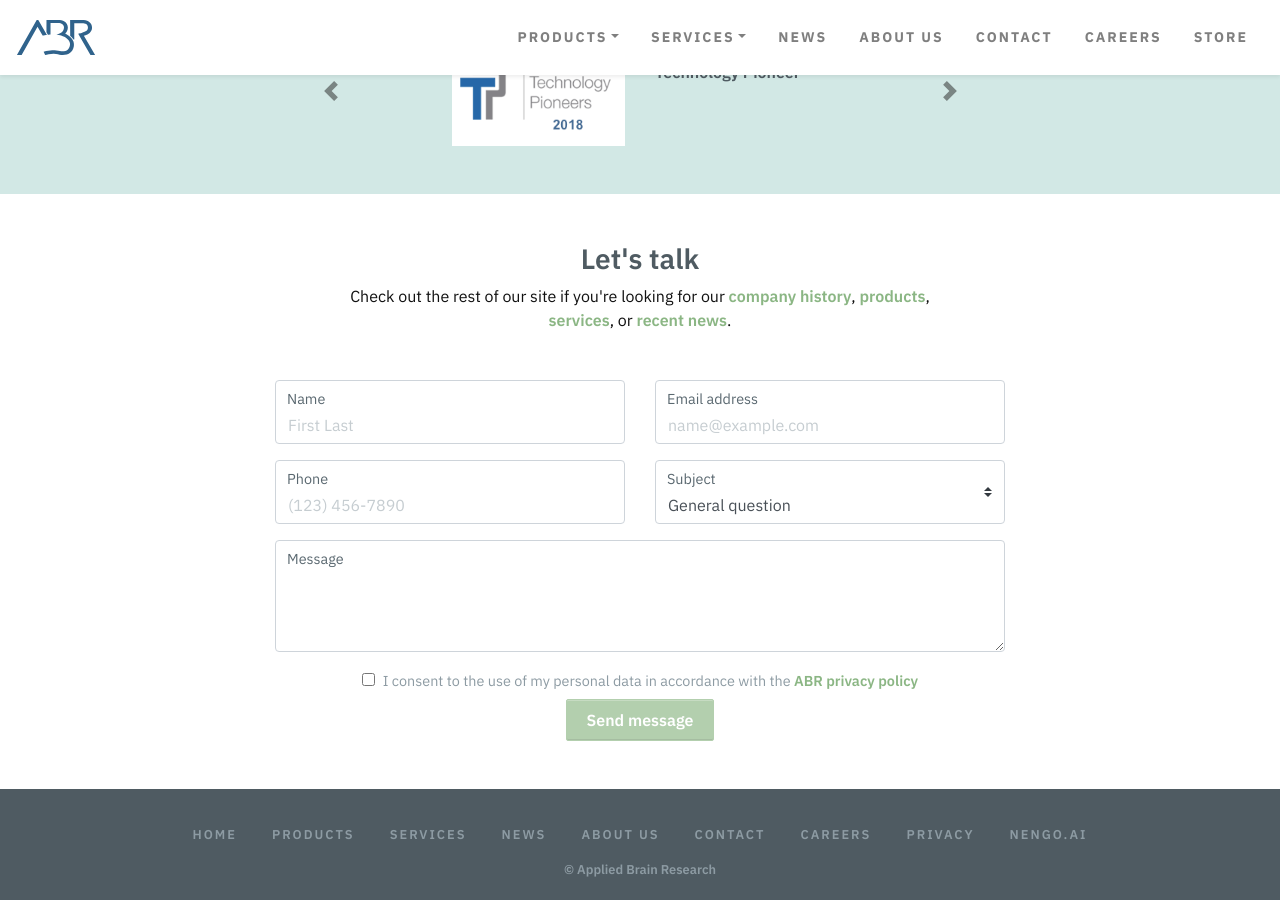
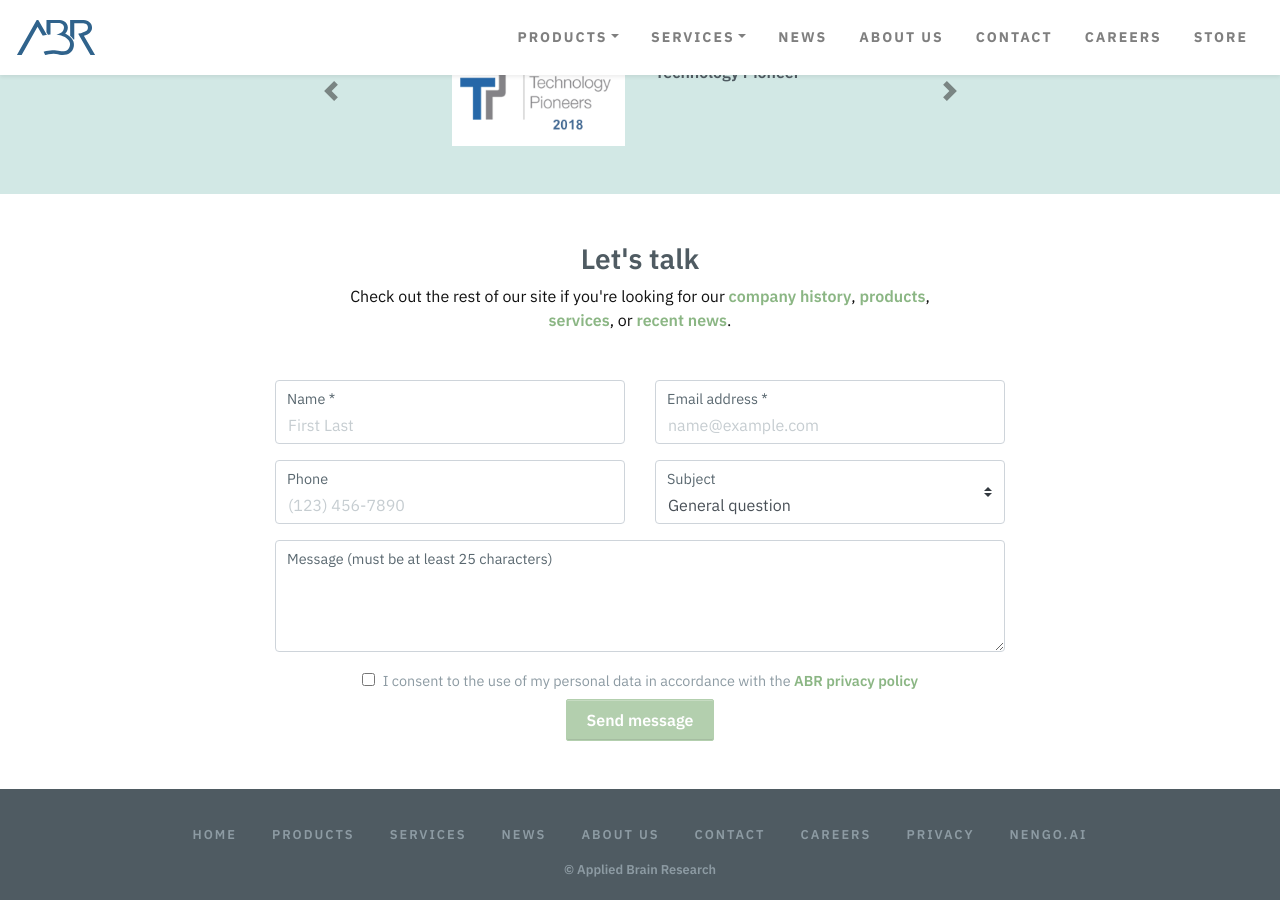
Before and after one commit to abr/abr.github.io, a Jekyll site: the page built from index.html, in a window 1280 px wide and 900 px high, scrolled down 2055 px. Built offline with Jekyll 4.4.1, drawn with Linux system fonts in a browser that asks for light colours; comment, search, counter and statistics services are not loaded; part of the change alters nothing that is shown.

Commit message:
Validate contact form

```diff
--- a/_includes/contact.html
+++ b/_includes/contact.html
@@ -3,7 +3,7 @@
   <div class="row justify-content-center">
     <div class="col-sm-10 col-md-5 col-xl-4">
       <div class="form-group fade-in">
-        <label for="contactName">Name</label>
+        <label for="contactName">Name *</label>
         <input type="text" class="form-control" id="contactName" name="contactName" placeholder="First Last">
       </div>
       <div class="form-group fade-in">
@@ -13,8 +13,8 @@
     </div>
     <div class="col-sm-10 col-md-5 col-xl-4">
       <div class="form-group fade-in">
-        <label for="contactEmail">Email address</label>
-        <input type="email" class="form-control" id="email" name="email" placeholder="name@example.com">
+        <label for="contactEmail">Email address *</label>
+        <input type="email" class="form-control" id="contactEmail" name="contactEmail" placeholder="name@example.com">
       </div>
       <div class="form-group fade-in">
         <label for="contactSubject">Subject</label>
@@ -49,7 +49,7 @@
   <div class="row justify-content-center">
     <div class="col-sm-10 col-md-10 col-xl-8">
       <div class="form-group fade-in">
-        <label for="contactMessage">Message</label>
+        <label for="contactMessage">Message (must be at least 25 characters)</label>
         <textarea class="form-control" id="contactMessage" name="contactMessage" rows="3"></textarea>
       </div>
     </div>
@@ -89,14 +89,24 @@
  changeSubject("{{ include.subject }}");
  {% endif %}
 
-  /**
-  * Listens for consent change and will disable submit when not consenting
-  */
-
+ /** Validation */
+ const name = document.getElementById('contactName');
+ const email = document.getElementById('contactEmail');
+ const textarea = document.getElementById('contactMessage');
  const checkbox = document.getElementById('consent');
  const submitButton = document.getElementById('submit');
 
-  checkbox.addEventListener('change', function() {
-    submit.disabled = !this.checked;
-  });
+ function setSubmitStatus() {
+   submit.disabled = !(
+     name.value.length > 0
+     && email.value.includes("@")
+     && textarea.value.length >= 25
+     && checkbox.checked
+   );
+ }
+
+ name.addEventListener('input', setSubmitStatus);
+ email.addEventListener('input', setSubmitStatus);
+ textarea.addEventListener('input', setSubmitStatus);
+ checkbox.addEventListener('change', setSubmitStatus);
 </script>
```
Lines whose indentation alone changed are shown as unchanged.
